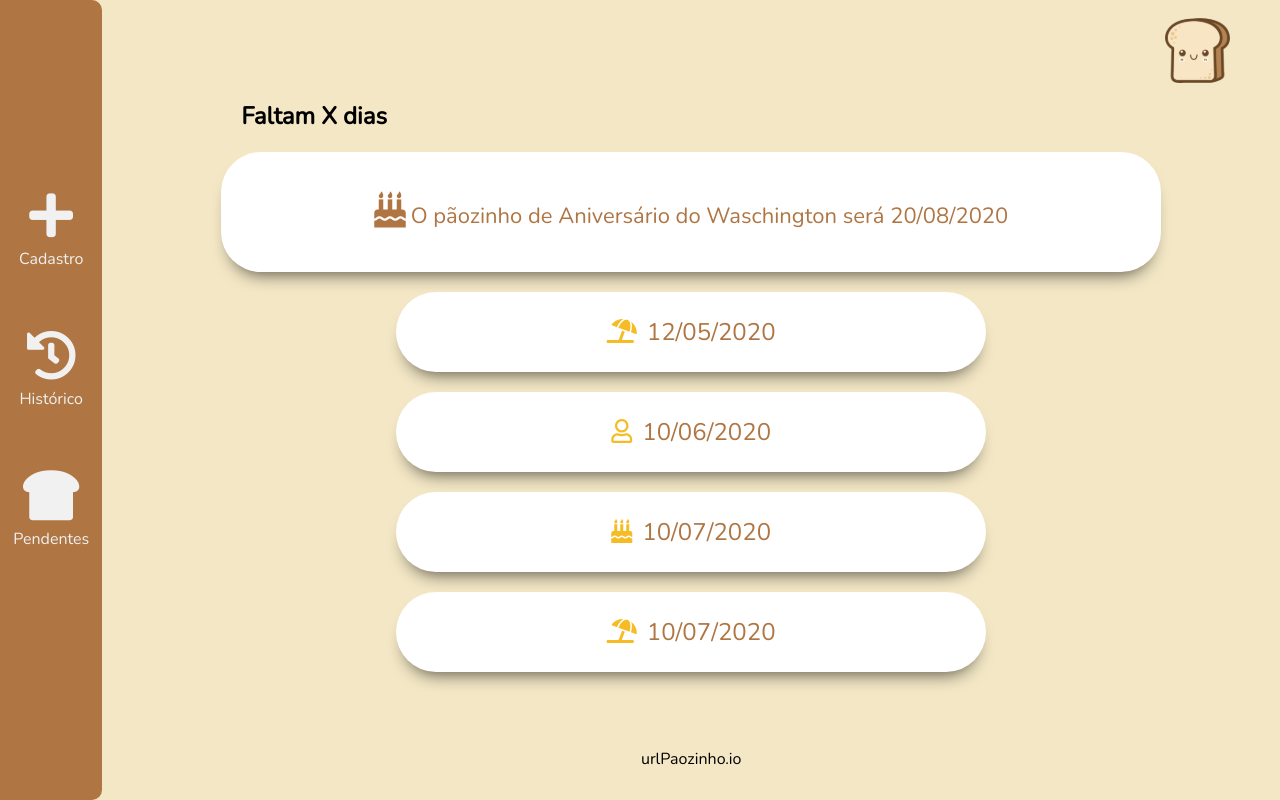
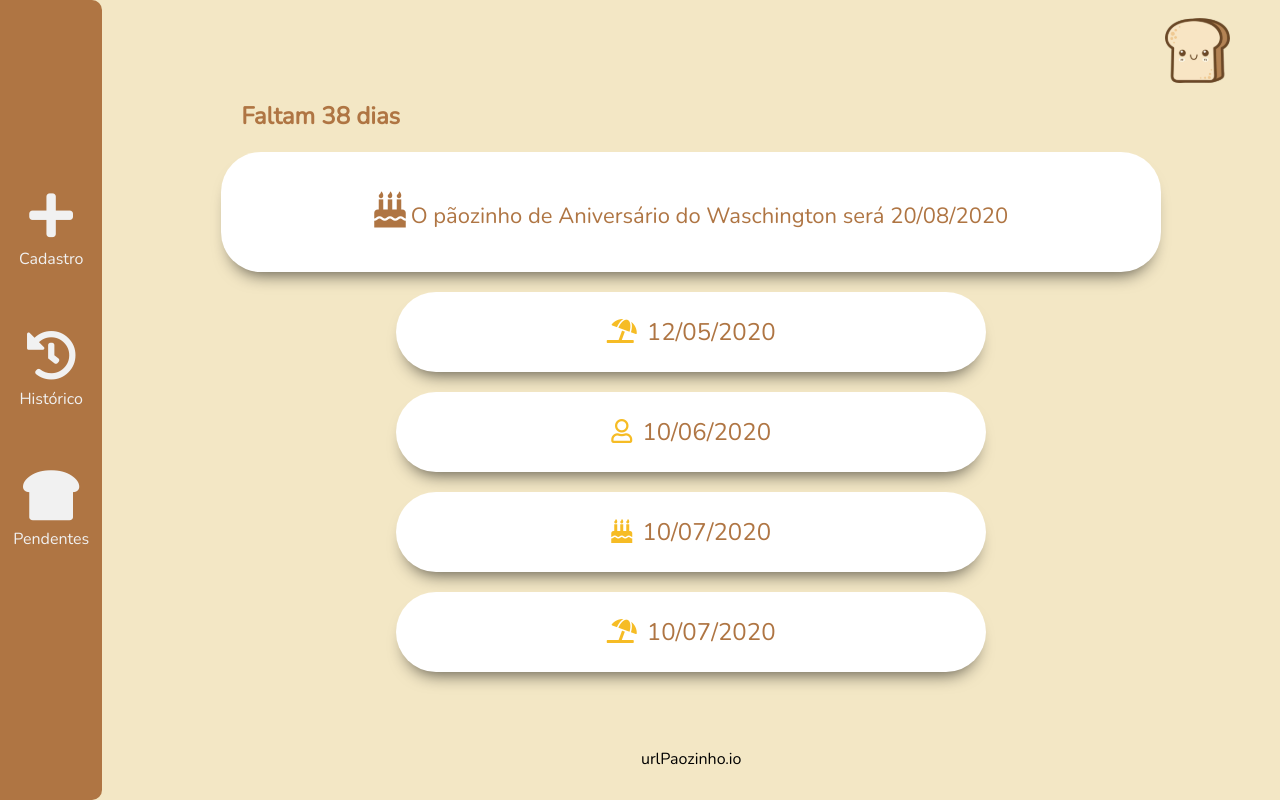
Before and after one commit to flaviold/little-bread-tracker, an Angular app in the folder client/: page / in a window 1280 px wide. Built offline with nearby package versions, Linux system fonts and the light colour scheme.

Commit message:
Home quase completa

```diff
--- a/client/src/app/home/home.component.html
+++ b/client/src/app/home/home.component.html
@@ -1,5 +1,5 @@
 <div class="wrapper">
-    <h2>Faltam X dias</h2>
+    <h2>Faltam {{contadorDias(dataTeste)}} dias</h2>
     <div *ngFor="let item of listaAniversarios; let i = index" [ngClass]="{ 'item': i == 0, 'item2': i > 0 }">
         <p><i [class]="escolherIcon(item)"></i> <span>O pãozinho de {{ buscarTipo(item) }} do {{ item.nome }} será </span>{{ item.data }}</p>
     </div>
--- a/client/src/app/home/home.component.scss
+++ b/client/src/app/home/home.component.scss
@@ -9,6 +9,7 @@ h2{
     width: 900px;
     font-family: 'nunito';
     font-weight: bold;
+    color: #AF7543;
 }
 
 .item{
--- a/client/src/app/home/home.component.ts
+++ b/client/src/app/home/home.component.ts
@@ -9,10 +9,12 @@ import { Paozinho } from '../models/paozinho.component'
 export class HomeComponent implements OnInit {
   listaAniversarios: Array<any> = [{ tipo: 1, nome: 'Waschington', data: '20/08/2020' }, { tipo: 2, nome: 'Flavio', data: '12/05/2020' }, { tipo: 3, data: '10/06/2020', nome: 'Ronny' }, { tipo: 1, nome: 'Chico', data: '10/07/2020' }, { tipo: 2, nome: 'Teste', data: '10/07/2020' }];
   proximoPao: any;
+  dataTeste;
+
   constructor() { }
 
   ngOnInit() {
-   // this.contador();
+    this.dataTeste = new Date(2020, 1);
   }
 
   buscarTipo(item) {
@@ -35,20 +37,14 @@ export class HomeComponent implements OnInit {
     }
   }
 
-//   function days_between(date1, date2) {
+  contadorDias(date2) {
+    let ONE_DAY = 1000 * 60 * 60 * 24
 
-//   // The number of milliseconds in one day
-//   var ONE_DAY = 1000 * 60 * 60 * 24
+    let date1_ms = new Date().getTime()
+    let date2_ms = date2.getTime()
 
-//   // Convert both dates to milliseconds
-//   var date1_ms = date1.getTime()
-//   var date2_ms = date2.getTime()
+    var difference_ms = Math.abs(date1_ms - date2_ms)
 
-//   // Calculate the difference in milliseconds
-//   var difference_ms = Math.abs(date1_ms - date2_ms)
-
-//   // Convert back to days and return
-//   return Math.round(difference_ms / ONE_DAY)
-
-// }
+    return Math.round(difference_ms / ONE_DAY)
+  }
 }
```
